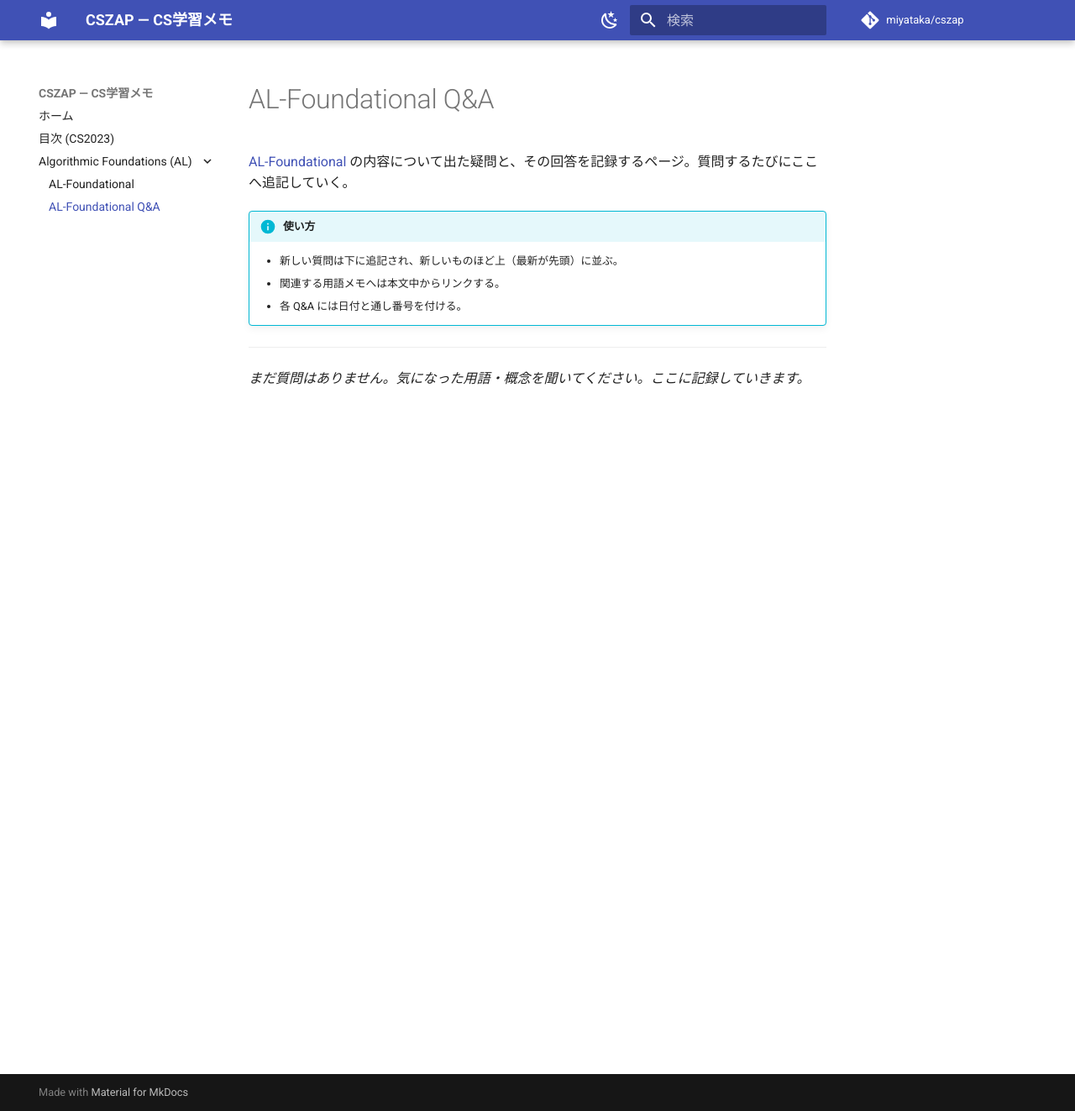
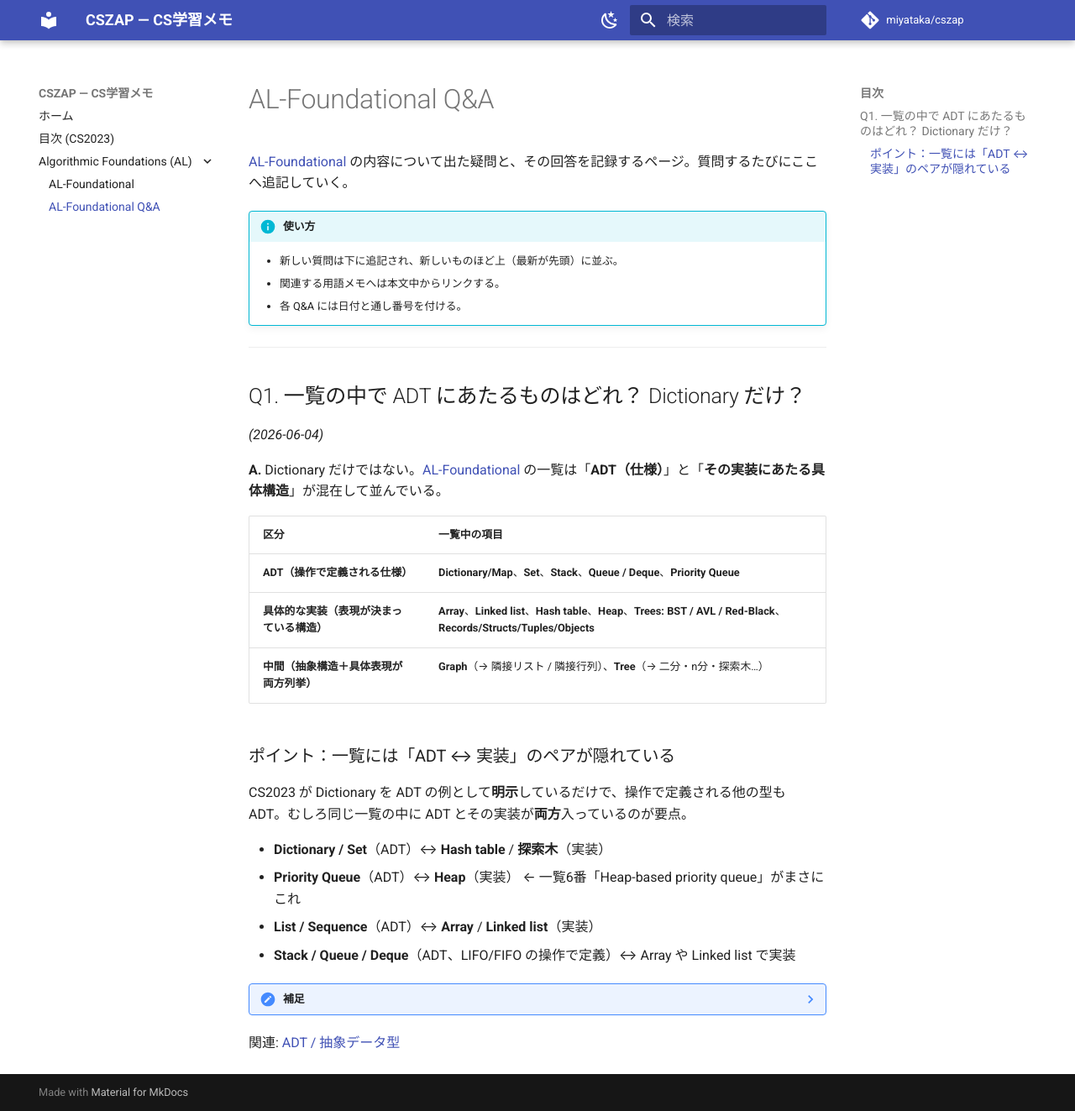
Before and after one commit to miyataka/cszap, an MkDocs documentation site: the page built from docs/AL/AL-Foundational-QA.md, in a window 1280 px wide and 1323 px high. Shown: the whole window at 84% size. Built offline with MkDocs 1.6.1 and Material for MkDocs 9.7.7, drawn with Linux system fonts in a browser that asks for light colours; comment, search, counter and statistics services are not loaded.

Commit message:
docs(qa): record Q1 — which items are ADTs vs implementations

```diff
--- a/docs/AL/AL-Foundational-QA.md
+++ b/docs/AL/AL-Foundational-QA.md
@@ -11,4 +11,30 @@
 
 <!-- 新しい Q&A はこの下に、最新を上にして追記する -->
 
-*まだ質問はありません。気になった用語・概念を聞いてください。ここに記録していきます。*
+## Q1. 一覧の中で ADT にあたるものはどれ？ Dictionary だけ？
+
+*(2026-06-04)*
+
+**A.** Dictionary だけではない。[AL-Foundational](AL-Foundational.md#0) の一覧は「**ADT（仕様）**」と「**その実装にあたる具体構造**」が混在して並んでいる。
+
+| 区分 | 一覧中の項目 |
+|---|---|
+| **ADT（操作で定義される仕様）** | **Dictionary/Map**、**Set**、**Stack**、**Queue / Deque**、**Priority Queue** |
+| **具体的な実装（表現が決まっている構造）** | **Array**、**Linked list**、**Hash table**、**Heap**、**Trees: BST / AVL / Red-Black**、**Records/Structs/Tuples/Objects** |
+| **中間（抽象構造＋具体表現が両方列挙）** | **Graph**（→ 隣接リスト / 隣接行列）、**Tree**（→ 二分・n分・探索木…）|
+
+### ポイント：一覧には「ADT ↔ 実装」のペアが隠れている
+
+CS2023 が Dictionary を ADT の例として**明示**しているだけで、操作で定義される他の型も ADT。むしろ同じ一覧の中に ADT とその実装が**両方**入っているのが要点。
+
+- **Dictionary / Set**（ADT）↔ **Hash table** / **探索木**（実装）
+- **Priority Queue**（ADT）↔ **Heap**（実装） ← 一覧6番「Heap-based priority queue」がまさにこれ
+- **List / Sequence**（ADT）↔ **Array** / **Linked list**（実装）
+- **Stack / Queue / Deque**（ADT、LIFO/FIFO の操作で定義）↔ Array や Linked list で実装
+
+??? note "補足"
+    - **Array** は「添字つき連続メモリ」という物理表現が決まっているので実装側。抽象側に対応するのは List/Sequence ADT。
+    - **Stack / Queue** は教科書により「データ構造」とも「ADT」とも呼ばれるが、本質は**操作で定義される ADT**で、配列でも連結リストでも実装できる。
+    - **Graph / Tree** は操作で見れば ADT 的だが、この一覧では具体表現（隣接リスト/行列、BST/AVL/heap）まで並ぶため中間に置いた。
+
+関連: [ADT / 抽象データ型](AL-Foundational.md#0-基礎概念)
```
